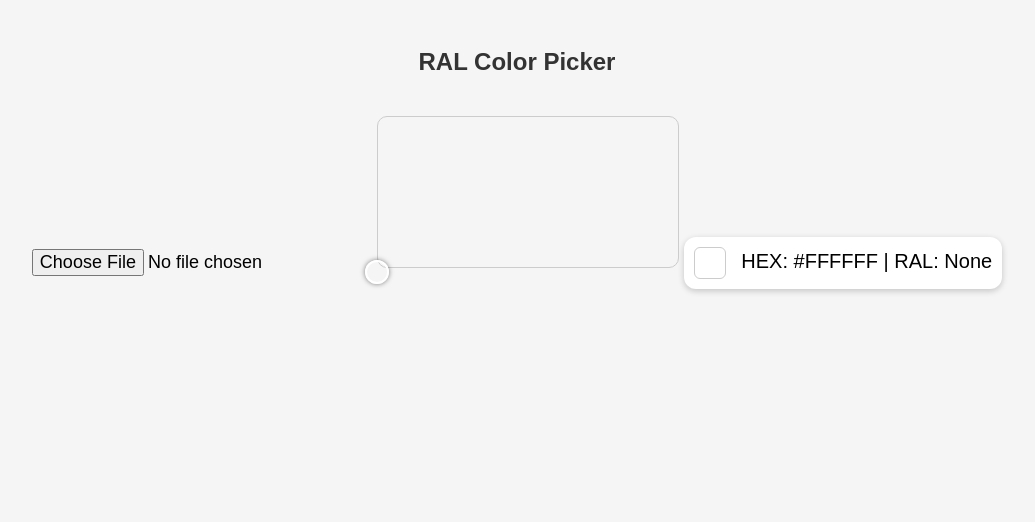
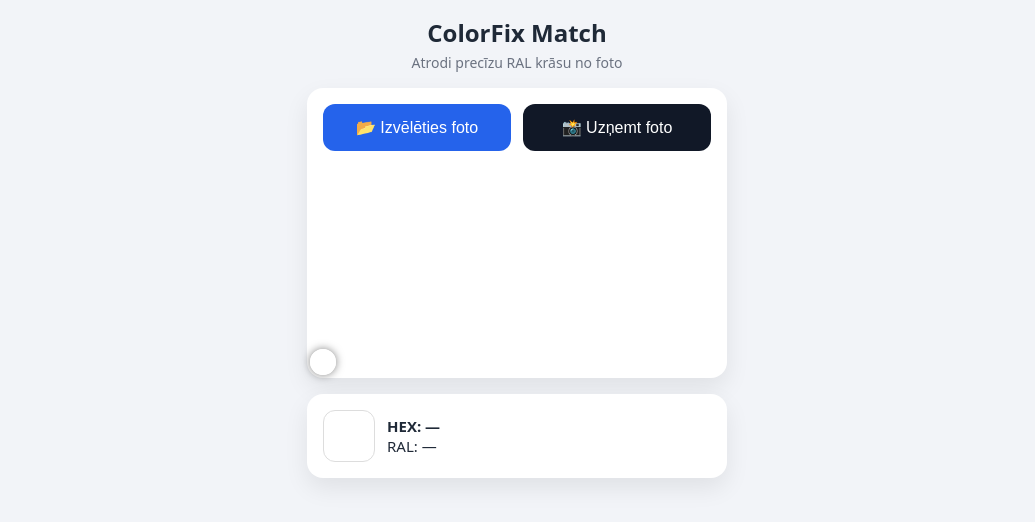
Before and after one commit to Kefirs-LV/color-fix-match, a plain HTML site: page index.html in a window 1280 px wide. Shown: the whole page, without its empty margins (123-1158 px from the left). Drawn offline with Linux system fonts and the light colour scheme.

Commit message:
Update index.html

```diff
--- a/index.html
+++ b/index.html
@@ -1,179 +1,228 @@
 <!DOCTYPE html>
-<html lang="en">
+<html lang="lv">
 <head>
 <meta charset="UTF-8">
 <meta name="viewport" content="width=device-width, initial-scale=1.0">
-<title>RAL Color Picker</title>
+<title>ColorFix Match</title>
+
 <style>
-  body {
-    font-family: Arial, sans-serif;
-    text-align: center;
-    padding: 20px;
-    background: #f5f5f5;
+:root {
+  --bg: #f2f4f8;
+  --card: #ffffff;
+  --primary: #2563eb;
+  --text: #1f2937;
+  --muted: #6b7280;
 }
 
-  h2 {
-    color: #333;
+body {
+  margin: 0;
+  font-family: system-ui, -apple-system, BlinkMacSystemFont, sans-serif;
+  background: var(--bg);
+  color: var(--text);
+}
+
+.app {
+  max-width: 420px;
+  margin: auto;
+  padding: 16px;
+}
+
+.header {
+  text-align: center;
+  margin-bottom: 16px;
+}
+
+.header h1 {
+  margin: 0;
+  font-size: 24px;
+}
+
+.header p {
+  margin: 4px 0 0;
+  color: var(--muted);
+  font-size: 14px;
+}
+
+.card {
+  background: var(--card);
+  border-radius: 16px;
+  padding: 16px;
+  box-shadow: 0 10px 25px rgba(0,0,0,0.08);
+  margin-bottom: 16px;
+}
+
+.buttons {
+  display: flex;
+  gap: 12px;
+}
+
+button {
+  flex: 1;
+  padding: 14px;
+  font-size: 16px;
+  border: none;
+  border-radius: 12px;
+  background: var(--primary);
+  color: white;
+  cursor: pointer;
+}
+
+button.secondary {
+  background: #111827;
+}
+
+button:active {
+  transform: scale(0.97);
 }
 
 input[type="file"] {
-    font-size: 18px;
+  display: none;
 }
 
 #canvasContainer {
   position: relative;
-    display: inline-block;
-    margin-top: 20px;
+  margin-top: 12px;
 }
 
 canvas {
-    max-width: 100%;
-    border-radius: 10px;
-    border: 1px solid #ccc;
+  width: 100%;
+  border-radius: 12px;
 }
 
 #sampleCircle {
   position: absolute;
-    border: 2px solid #fff;
+  width: 22px;
+  height: 22px;
+  border: 2px solid white;
   border-radius: 50%;
-    width: 20px;
-    height: 20px;
   pointer-events: none;
   transform: translate(-50%, -50%);
-    box-shadow: 0 0 5px rgba(0,0,0,0.5);
+  box-shadow: 0 0 8px rgba(0,0,0,0.5);
 }
 
-  #colorDisplay {
-    margin-top: 15px;
-    font-size: 20px;
-    padding: 10px;
-    background: #fff;
-    border-radius: 12px;
-    display: inline-block;
-    min-width: 220px;
-    box-shadow: 0 2px 6px rgba(0,0,0,0.2);
+.result {
+  display: flex;
+  align-items: center;
+  gap: 12px;
 }
 
-  #colorBox {
-    display: inline-block;
-    width: 30px;
-    height: 30px;
-    vertical-align: middle;
-    margin-right: 10px;
-    border-radius: 6px;
-    border: 1px solid #ccc;
+.color-preview {
+  width: 50px;
+  height: 50px;
+  border-radius: 12px;
+  border: 1px solid #ddd;
+}
+
+.result-text {
+  font-size: 15px;
+}
+
+.result-text strong {
+  display: block;
 }
 </style>
 </head>
+
 <body>
+<div class="app">
 
-<h2>RAL Color Picker</h2>
+  <div class="header">
+    <h1>ColorFix Match</h1>
+    <p>Atrodi precīzu RAL krāsu no foto</p>
+  </div>
 
-<input type="file" accept="image/*" id="photoInput">
+  <div class="card">
+    <div class="buttons">
+      <button onclick="galleryInput.click()">📂 Izvēlēties foto</button>
+      <button class="secondary" onclick="cameraInput.click()">📸 Uzņemt foto</button>
+    </div>
+
+    <input id="galleryInput" type="file" accept="image/*">
+    <input id="cameraInput" type="file" accept="image/*" capture="environment">
+
     <div id="canvasContainer">
       <canvas id="canvas"></canvas>
       <div id="sampleCircle"></div>
     </div>
-<div id="colorDisplay">
-    <span id="colorBox"></span>
-    HEX: <span id="hexCode">#FFFFFF</span> | RAL: <span id="ralCode">None</span>
+  </div>
+
+  <div class="card">
+    <div class="result">
+      <div class="color-preview" id="colorPreview"></div>
+      <div class="result-text">
+        <strong id="hexText">HEX: —</strong>
+        <span id="ralText">RAL: —</span>
+      </div>
+    </div>
+  </div>
+
 </div>
 
 <script>
-// Load RAL colors
 let ralColors = [];
-fetch('ral.json')
-  .then(response => response.json())
-  .then(data => { ralColors = data; });
+fetch('ral.json').then(r=>r.json()).then(d=>ralColors=d);
 
-// Canvas setup
-const photoInput = document.getElementById('photoInput');
 const canvas = document.getElementById('canvas');
 const ctx = canvas.getContext('2d');
-const colorDisplay = document.getElementById('colorDisplay');
-const colorBox = document.getElementById('colorBox');
-const hexCodeEl = document.getElementById('hexCode');
-const ralCodeEl = document.getElementById('ralCode');
 const sampleCircle = document.getElementById('sampleCircle');
+const preview = document.getElementById('colorPreview');
+const hexText = document.getElementById('hexText');
+const ralText = document.getElementById('ralText');
+
+const galleryInput = document.getElementById('galleryInput');
+const cameraInput = document.getElementById('cameraInput');
 
 let img = new Image();
 
-photoInput.addEventListener('change', (e) => {
+galleryInput.onchange = cameraInput.onchange = e => {
   const file = e.target.files[0];
-    if(!file) return;
-    const url = URL.createObjectURL(file);
-    img.src = url;
-});
+  if (!file) return;
+  img.src = URL.createObjectURL(file);
+};
 
 img.onload = () => {
-    canvas.width = img.width > 500 ? 500 : img.width;
-    canvas.height = img.height * (canvas.width / img.width);
-    ctx.drawImage(img, 0, 0, canvas.width, canvas.height);
+  canvas.width = img.width;
+  canvas.height = img.height;
+  ctx.drawImage(img, 0, 0);
 };
 
-// Sample radius in pixels
-const SAMPLE_RADIUS = 8;
+const R = 8;
 
-canvas.addEventListener('click', handlePick);
-canvas.addEventListener('touchstart', (e) => {
-    e.preventDefault();
-    const touch = e.touches[0];
-    handlePick({clientX: touch.clientX, clientY: touch.clientY});
-});
+canvas.addEventListener('click', pick);
 
-function handlePick(e){
-    const rect = canvas.getBoundingClientRect();
-    const x = e.clientX - rect.left;
-    const y = e.clientY - rect.top;
+function pick(e){
+  const r = canvas.getBoundingClientRect();
+  const x = e.clientX - r.left;
+  const y = e.clientY - r.top;
 
-    // Move sample circle
-    sampleCircle.style.left = `${x}px`;
-    sampleCircle.style.top = `${y}px`;
+  sampleCircle.style.left = x+'px';
+  sampleCircle.style.top = y+'px';
 
-    // Calculate average color
-    const pixels = ctx.getImageData(
-        Math.max(0,x-SAMPLE_RADIUS),
-        Math.max(0,y-SAMPLE_RADIUS),
-        Math.min(SAMPLE_RADIUS*2, canvas.width-x+SAMPLE_RADIUS),
-        Math.min(SAMPLE_RADIUS*2, canvas.height-y+SAMPLE_RADIUS)
-    ).data;
-
-    let r=0, g=0, b=0, count=0;
-    for(let i=0; i<pixels.length; i+=4){
-        r += pixels[i];
-        g += pixels[i+1];
-        b += pixels[i+2];
-        count++;
-    }
-    r = Math.round(r/count);
-    g = Math.round(g/count);
-    b = Math.round(b/count);
-
-    const hex = rgbToHex(r,g,b);
-    const ral = findClosestRAL(r,g,b);
-
-    colorBox.style.background = hex;
-    hexCodeEl.textContent = hex;
-    ralCodeEl.textContent = ral;
+  const d = ctx.getImageData(x-R,y-R,R*2,R*2).data;
+  let rsum=0,gsum=0,bsum=0,c=0;
+  for(let i=0;i<d.length;i+=4){
+    rsum+=d[i]; gsum+=d[i+1]; bsum+=d[i+2]; c++;
   }
 
-function rgbToHex(r,g,b){
-    return "#" + ((1<<24) + (r<<16) + (g<<8) + b).toString(16).slice(1).toUpperCase();
+  const rA=Math.round(rsum/c);
+  const gA=Math.round(gsum/c);
+  const bA=Math.round(bsum/c);
+
+  const hex = '#'+((1<<24)+(rA<<16)+(gA<<8)+bA).toString(16).slice(1).toUpperCase();
+  preview.style.background = hex;
+  hexText.textContent = 'HEX: '+hex;
+  ralText.textContent = 'RAL: '+closestRAL(rA,gA,bA);
 }
 
-function findClosestRAL(r,g,b){
-    if(ralColors.length===0) return "None";
-    let minDist = Infinity;
-    let closest = null;
-    for(let color of ralColors){
-        const dist = Math.sqrt((r-color.r)**2 + (g-color.g)**2 + (b-color.b)**2);
-        if(dist < minDist){
-            minDist = dist;
-            closest = color.name;
-        }
-    }
-    return closest;
+function closestRAL(r,g,b){
+  let best='—',dist=1e9;
+  ralColors.forEach(c=>{
+    const d=(r-c.r)**2+(g-c.g)**2+(b-c.b)**2;
+    if(d<dist){dist=d;best=c.name;}
+  });
+  return best;
 }
 </script>
+
 </body>
 </html>
```
Lines whose indentation alone changed are shown as unchanged.
